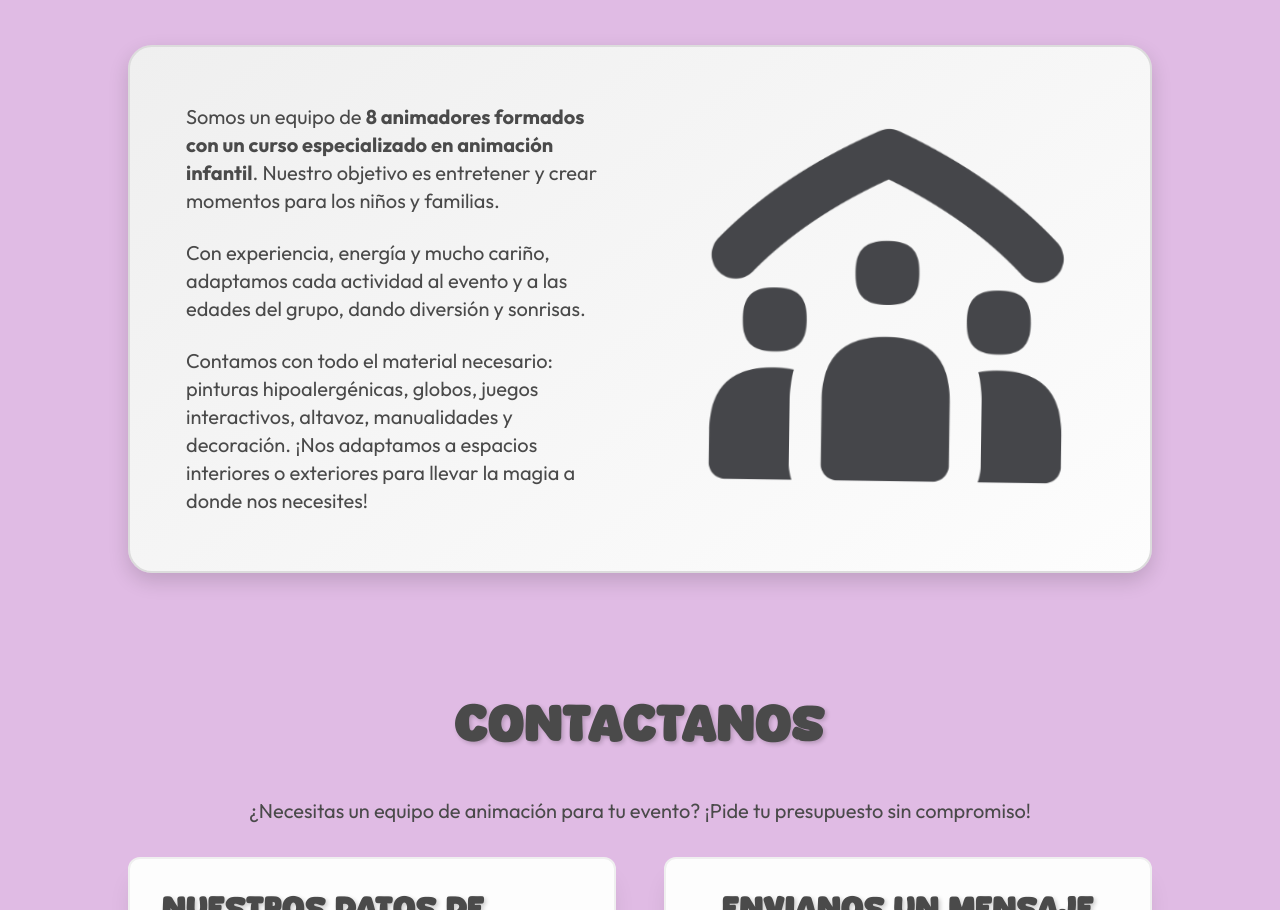
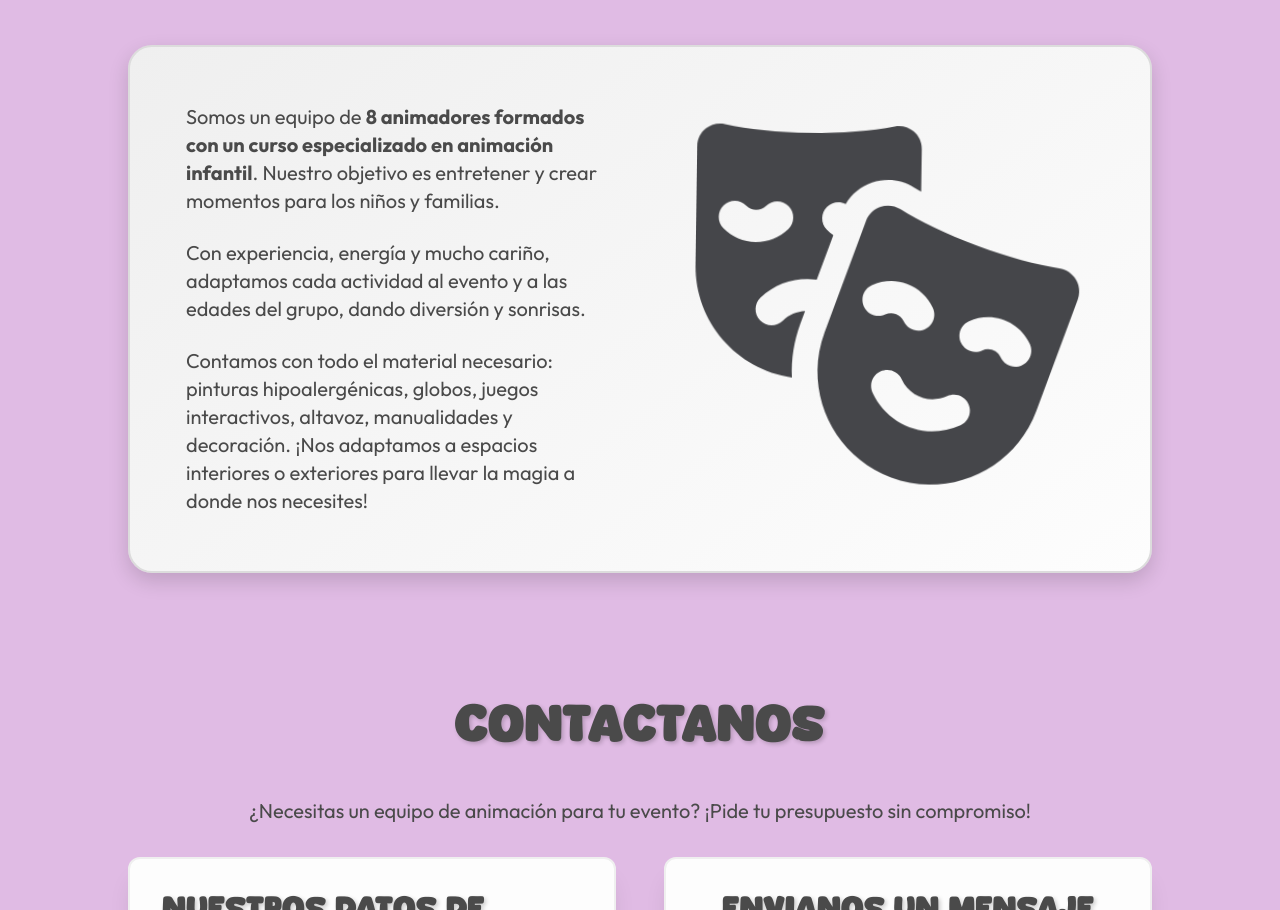
Before and after one commit to ImPaul17/ChiquiDreams, a plain HTML site: page index.html in a window 1280 px wide. Shown: the part 3633-4543 px from the top of the page. Drawn offline with nearby package versions, Linux system fonts and the light colour scheme.

Commit message:
Add files via upload

```diff
--- a/index.html
+++ b/index.html
@@ -485,7 +485,7 @@
                         </p>
                     </div>
                     <div class="lg:w-1/2 flex justify-center items-center about-image-container">
-                        <img src="resources/sobre-nosotros.png" alt="Imagen representativa de ChiquiDreams" class="w-full max-w-sm h-auto about-svg-main">
+                        <img src="resources/sobre-nosotros.svg" alt="Imagen representativa de ChiquiDreams" class="w-full max-w-sm h-auto about-svg-main">
                     </div>
                 </div>
             </div>
```
Also changed, not shown: resources/sobre-nosotros.svg (added).
